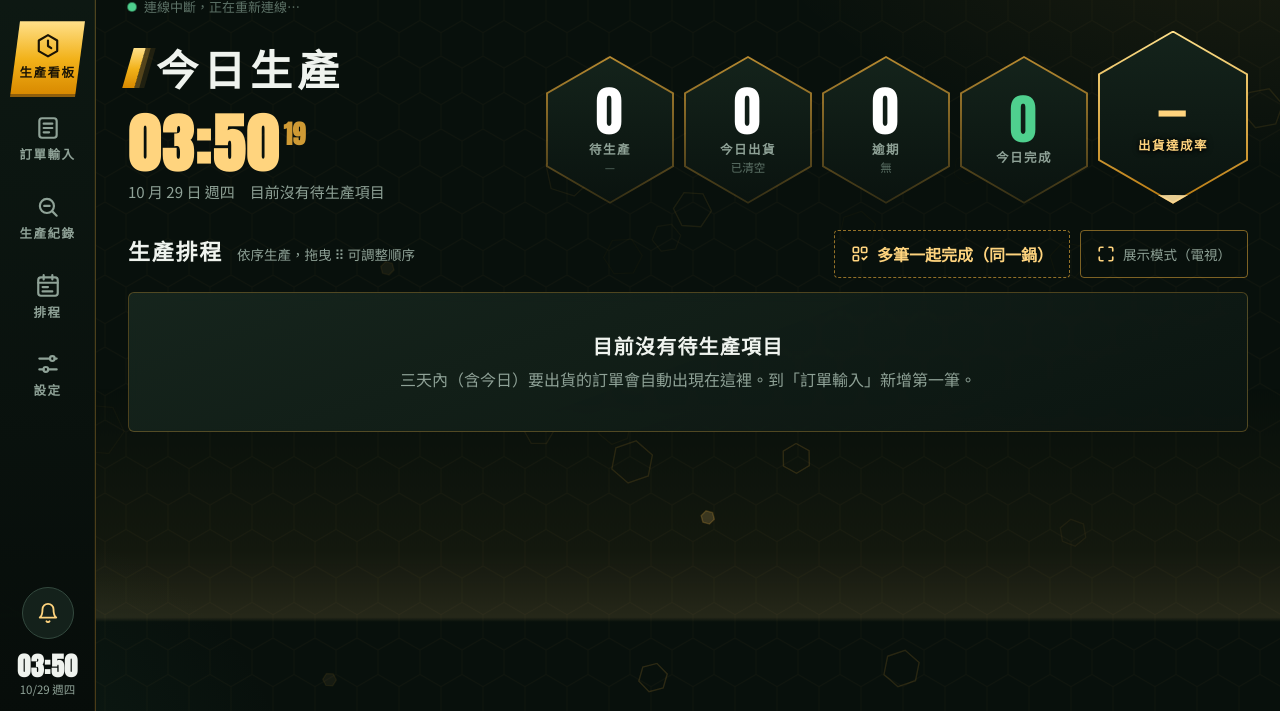
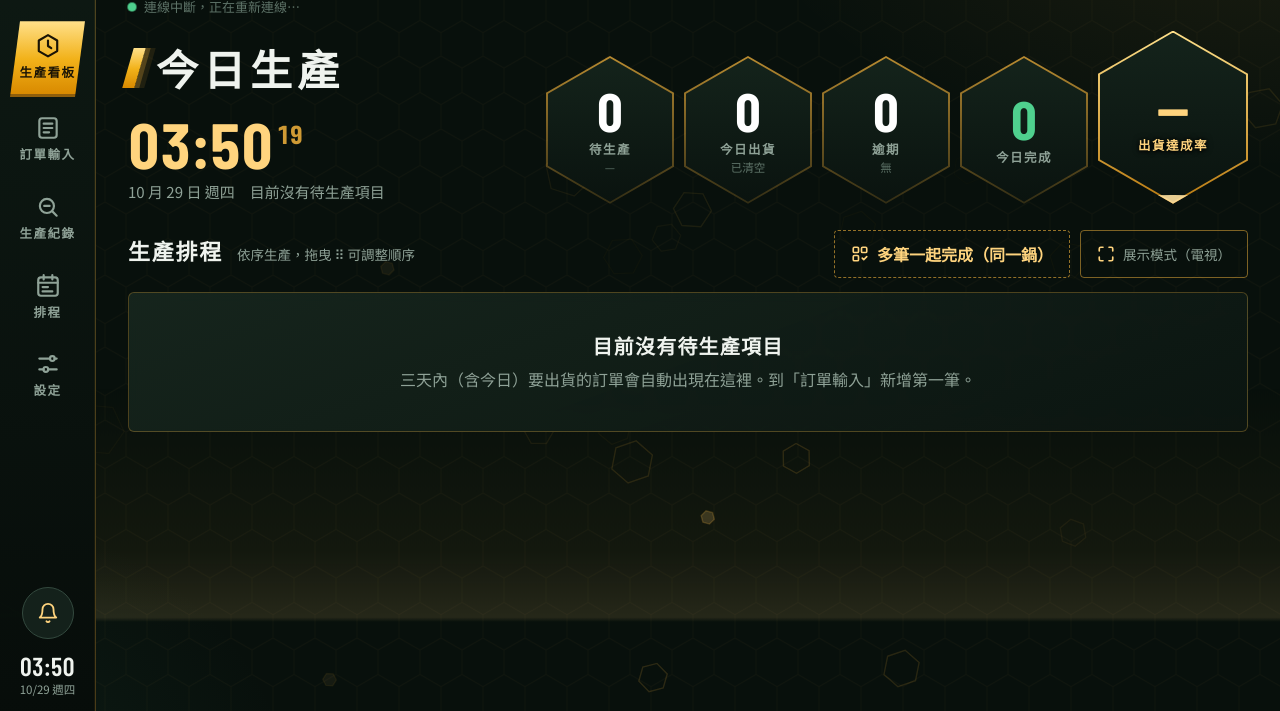
Before and after one commit to martintsh-arch/ts-production-board, a website: page index.html in a window 1280 px wide. Shown: the part 89-800 px from the top of the page. Drawn offline with nearby package versions, Linux system fonts and the light colour scheme; no server answers.

Commit message:
數字與時間改回粗體 Barlow Condensed，更清晰

```diff
--- a/index.html
+++ b/index.html
@@ -1073,6 +1073,11 @@ html[data-theme="ivory"] .ak.bad b{color:#B3321F}
 html[data-theme="ivory"] .ak.warn b{color:#9A6500}
 html[data-theme="ivory"] .op-r b{color:#9A6500}
 html[data-theme="ivory"] .hex.h-bad .hl,html[data-theme="ivory"] .hex.h-bad .hs{color:#7A2414}
+
+/* numerals: crisp bold Barlow Condensed (Anton looked thin/blurry on some screens) */
+:root{--f-num:"Barlow Condensed","Noto Sans TC",sans-serif}
+.seq,.c-qty b,.c-ship b,.hex .hv,.seg b,.kp button,.bd-clock b,.bd-clock s,.card.next .c-qty b,.card.next .seq{font-family:var(--f-num);font-weight:700;letter-spacing:0;font-variant-numeric:tabular-nums lining-nums;-webkit-font-smoothing:auto;text-rendering:optimizeLegibility}
+.bd-clock b{font-weight:700;text-shadow:none}
 </style>
 </head>
 <body>
```
